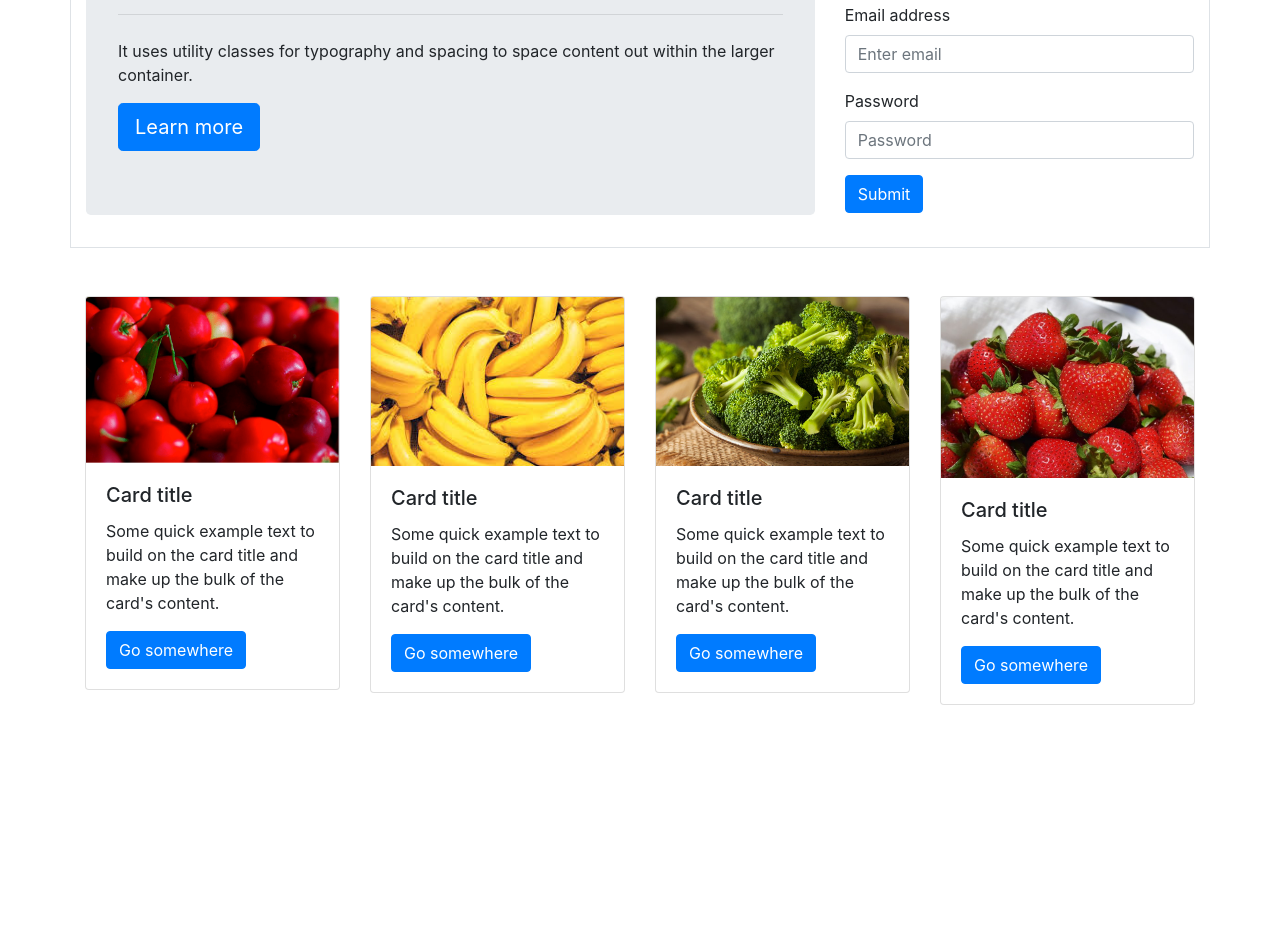
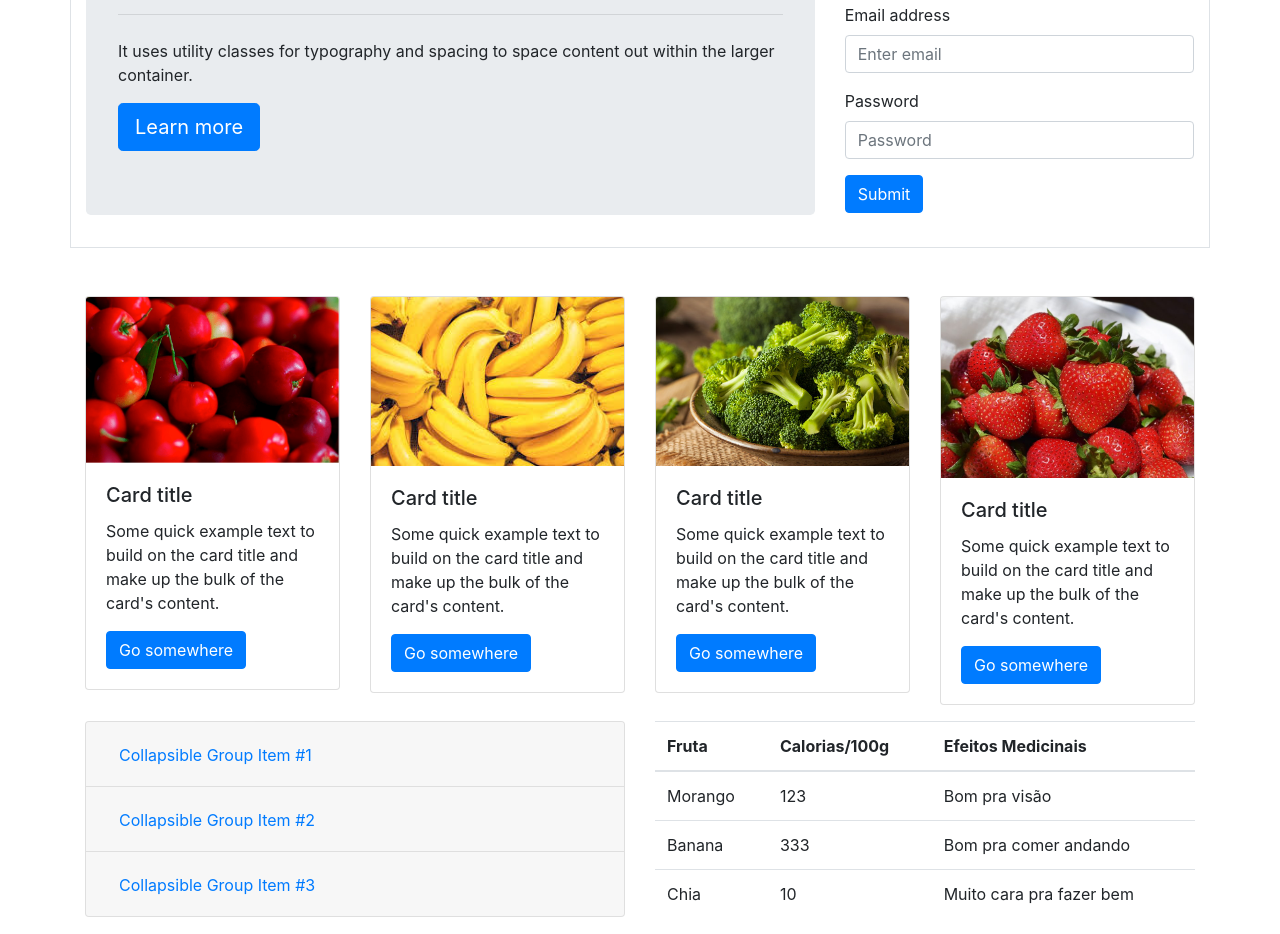
Before and after one commit to leslitaS/organicos, a plain HTML site: page index.html in a window 1280 px wide. Shown: the part 814-1748 px from the top of the page. Before the commit the page ends 1519 px from the top, so only its background shows below. Drawn offline with nearby package versions, Linux system fonts and the light colour scheme.

Commit message:
Adicione Collapse ao index.html

```diff
--- a/index.html
+++ b/index.html
@@ -166,53 +166,88 @@
                 </div>
         </div>
 
+        <div class="row mt-3">
+            <div class="col-md-6">
+              <div class="accordion" id="accordionExample">
+                <div class="card">
+                  <div class="card-header" id="headingOne">
+                    <h2 class="mb-0">
+                      <button class="btn btn-link" type="button" data-toggle="collapse" data-target="#collapseOne" aria-expanded="true" aria-controls="collapseOne">
+                        Collapsible Group Item #1
+                      </button>
+                    </h2>
                   </div>
-<!--
-    <div class="container">
-        <div class="row">
 
-            <div class="card col-3 col-md-6 col-lg-3">
-                <img src="./img/acerola.png" class="card-img-top" alt="...">
+                  <div id="collapseOne" class="collapse" aria-labelledby="headingOne" data-parent="#accordionExample">
                     <div class="card-body">
-                    <h5 class="card-title">Card title</h5>
-                    <p class="card-text">Some quick example text to build on the card title and make up the bulk of the card's content.</p>
-                    <a href="#" class="btn btn-primary">Go somewhere</a>
+                      Anim pariatur cliche reprehenderit, enim eiusmod high life accusamus terry richardson ad squid. 3 wolf moon officia aute, non cupidatat skateboard dolor brunch. Food truck quinoa nesciunt laborum eiusmod. Brunch 3 wolf moon tempor, sunt aliqua put a bird on it squid single-origin coffee nulla assumenda shoreditch et. Nihil anim keffiyeh helvetica, craft beer labore wes anderson cred nesciunt sapiente ea proident. Ad vegan excepteur butcher vice lomo. Leggings occaecat craft beer farm-to-table, raw denim aesthetic synth nesciunt you probably haven't heard of them accusamus labore sustainable VHS.
                     </div>
                   </div>
-
-            <div class="card col-3">
-                <img src="./img/banana.jpg" class="card-img-top" alt="...">
+                </div>
+                <div class="card">
+                  <div class="card-header" id="headingTwo">
+                    <h2 class="mb-0">
+                      <button class="btn btn-link collapsed" type="button" data-toggle="collapse" data-target="#collapseTwo" aria-expanded="false" aria-controls="collapseTwo">
+                        Collapsible Group Item #2
+                      </button>
+                    </h2>
+                  </div>
+                  <div id="collapseTwo" class="collapse" aria-labelledby="headingTwo" data-parent="#accordionExample">
                     <div class="card-body">
-                    <h5 class="card-title">Card title</h5>
-                    <p class="card-text">Some quick example text to build on the card title and make up the bulk of the card's content.</p>
-                    <a href="#" class="btn btn-primary">Go somewhere</a>
+                      Anim pariatur cliche reprehenderit, enim eiusmod high life accusamus terry richardson ad squid. 3 wolf moon officia aute, non cupidatat skateboard dolor brunch. Food truck quinoa nesciunt laborum eiusmod. Brunch 3 wolf moon tempor, sunt aliqua put a bird on it squid single-origin coffee nulla assumenda shoreditch et. Nihil anim keffiyeh helvetica, craft beer labore wes anderson cred nesciunt sapiente ea proident. Ad vegan excepteur butcher vice lomo. Leggings occaecat craft beer farm-to-table, raw denim aesthetic synth nesciunt you probably haven't heard of them accusamus labore sustainable VHS.
                     </div>
                   </div>
-
-            <div class="card col-3">
-                <img src="./img/brocolis.jpg" class="card-img-top" alt="...">
+                </div>
+                <div class="card">
+                  <div class="card-header" id="headingThree">
+                    <h2 class="mb-0">
+                      <button class="btn btn-link collapsed" type="button" data-toggle="collapse" data-target="#collapseThree" aria-expanded="false" aria-controls="collapseThree">
+                        Collapsible Group Item #3
+                      </button>
+                    </h2>
+                  </div>
+                  <div id="collapseThree" class="collapse" aria-labelledby="headingThree" data-parent="#accordionExample">
                     <div class="card-body">
-                    <h5 class="card-title">Card title</h5>
-                    <p class="card-text">Some quick example text to build on the card title and make up the bulk of the card's content.</p>
-                    <a href="#" class="btn btn-primary">Go somewhere</a>
+                      Anim pariatur cliche reprehenderit, enim eiusmod high life accusamus terry richardson ad squid. 3 wolf moon officia aute, non cupidatat skateboard dolor brunch. Food truck quinoa nesciunt laborum eiusmod. Brunch 3 wolf moon tempor, sunt aliqua put a bird on it squid single-origin coffee nulla assumenda shoreditch et. Nihil anim keffiyeh helvetica, craft beer labore wes anderson cred nesciunt sapiente ea proident. Ad vegan excepteur butcher vice lomo. Leggings occaecat craft beer farm-to-table, raw denim aesthetic synth nesciunt you probably haven't heard of them accusamus labore sustainable VHS.
                     </div>
                   </div>
+                </div>
+              </div>
+            </div>
+            <div class="col-md-6">
+                <table class="table">
+                    <thead>
+                      <tr>
+                        <th>Fruta</th>
+                        <th>Calorias/100g</th>
+                        <th>Efeitos Medicinais</th>
+                      </tr>
+                    </thead>
 
+                    <tbody>
+                      <tr>
+                        <td>Morango</td>
+                        <td>123</td>
+                        <td>Bom pra visão</td>
+                      </tr>
+                      <tr>
+                        <td>Banana</td>
+                        <td>333</td>
+                        <td>Bom pra comer andando</td>
+                      </tr>
+                      <tr>
+                        <td>Chia</td>
+                        <td>10</td>
+                        <td>Muito cara pra fazer bem</td>
+                      </tr>
+                    </tbody>
+                  </table>
 
-            <div class="card col-3">
-                <img src="./img/morango.jpg" class="card-img-top" alt="...">
-                <div class="card-body">
-                    <h5 class="card-title">Card title</h5>
-                    <p class="card-text">Some quick example text to build on the card title and make up the bulk of the card's content.</p>
-                    <a href="#" class="btn btn-primary">Go somewhere</a>
             </div>
         </div>
 
     </div>
 
-
-
-    </div> -->
 
 
 
```
Lines whose indentation alone changed are shown as unchanged.
